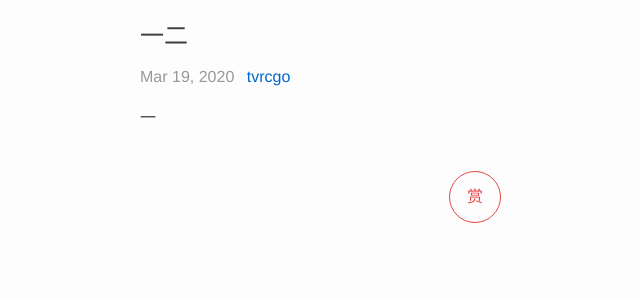
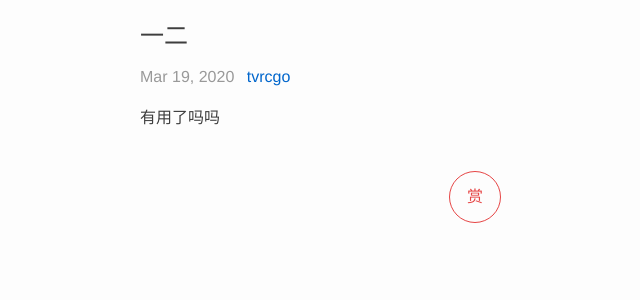
Before and after one commit to tvrcgo/tvrcgo.github.io, a Jekyll site: the page built from _posts/2020-03-19-ql6t96.md, in a window 1280 px wide. Shown: the top 300 px of the page, without its empty margins (165-805 px from the left). Built offline with Jekyll 4.4.1, drawn with Linux system fonts in a browser that asks for light colours.

Commit message:
Update 2020-03-19-ql6t96.md from yuque/tvrcgo/blog/ql6t96

```diff
--- a/_posts/2020-03-19-ql6t96.md
+++ b/_posts/2020-03-19-ql6t96.md
@@ -4,4 +4,4 @@ title: 一二
 categories: [blog]
 tag:
 ---
-一
+有用了吗吗
```
